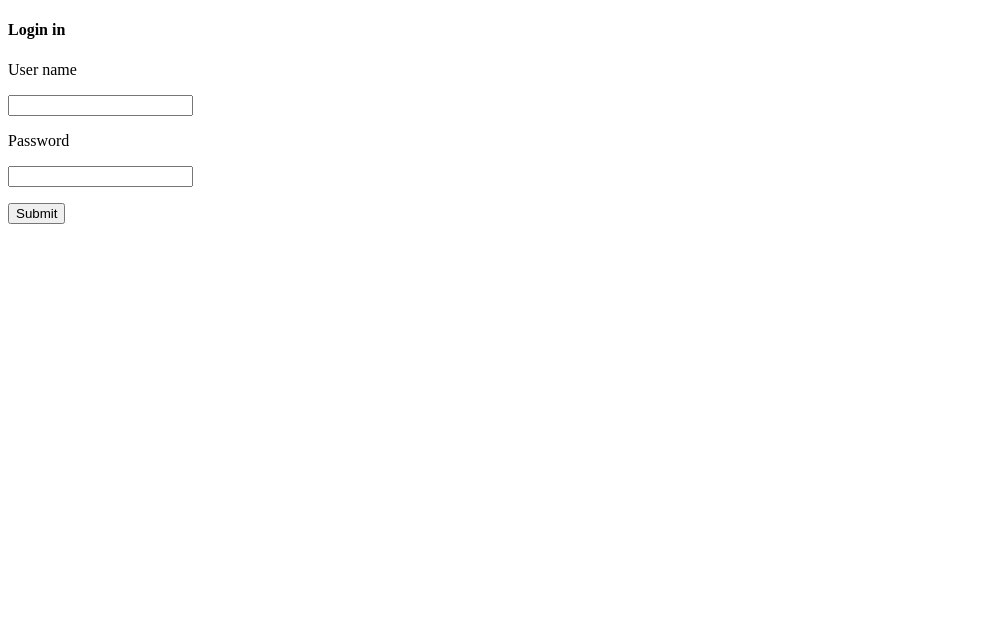
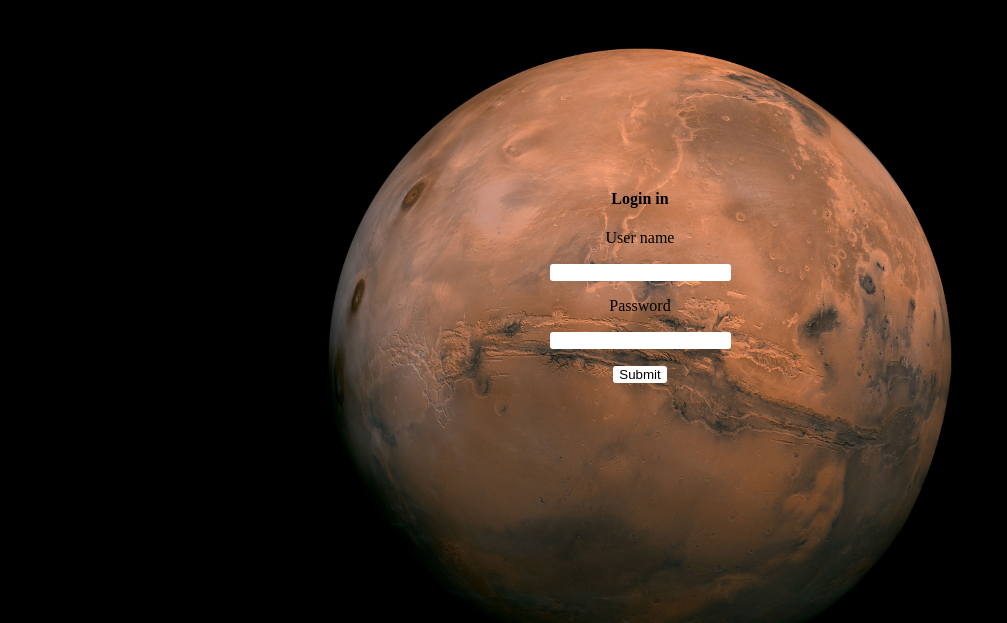
Before and after one commit to stan12138/raspberry_file, a Flask app: template camera/templates/login.html in a window 1280 px wide. Shown: the top 623 px of the page, without its empty margins (0-1007 px from the left). Run offline with Flask 2, Linux system fonts and the light colour scheme; the template is opened without the code that fills it, so the values that code supplies are empty.

Commit message:
2019.12.3

```diff
--- /dev/null
+++ b/camera/static/login.css
@@ -0,0 +1,20 @@
+body{
+	background-image: url(wall1.jpg);
+	background-size: cover;
+}
+
+
+#main{
+	margin-top: 15%;
+}
+
+input{
+	border-radius: 3px;
+	border: 0px;
+}
+
+button{
+	border-radius: 3px;
+	border: 3px;
+	background-color: white;
+}
--- a/camera/templates/login.html
+++ b/camera/templates/login.html
@@ -2,8 +2,10 @@
 <html>
 <head>
 	<title>Login</title>
+	<link rel="stylesheet" type="text/css" href="{{url_for('static',filename='login.css')}}">
 </head>
 <body>
+	<div align="center" id="main">
 	    <form method="post" id="login-form" action="/login">
 	        <h4>Login in</h4>
 	        <p class="form-text">User name</p>
@@ -12,5 +14,6 @@
 	        <p><input class='side-form form-box' type="password" name="password" id="password"></p>
 	        <button>Submit</button>
 	    </form>
+	</div>
 </body>
 </html>
```
Also changed, not shown: camera/static/wall1.jpg (added). Lines whose indentation alone changed are shown as unchanged.
